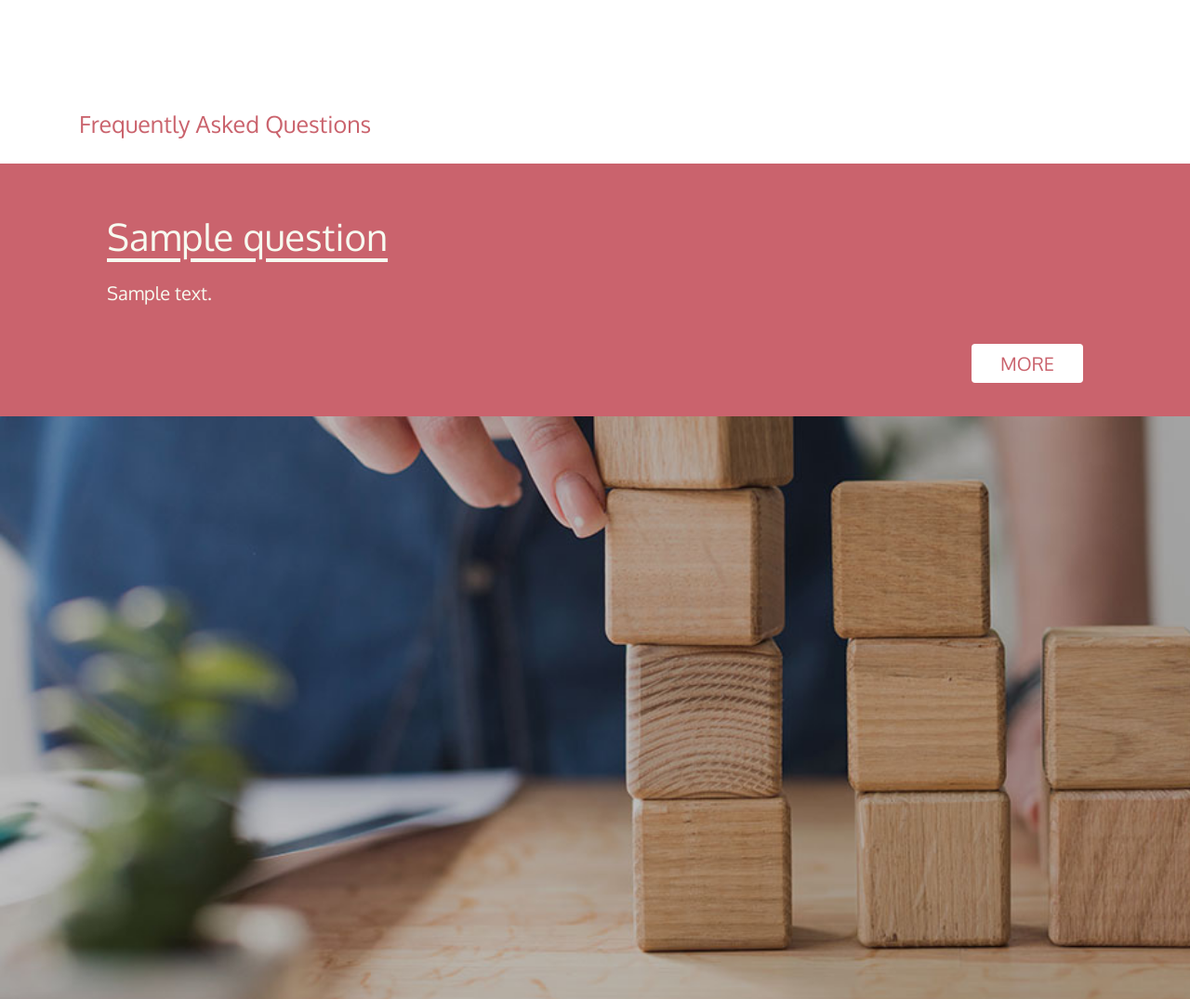
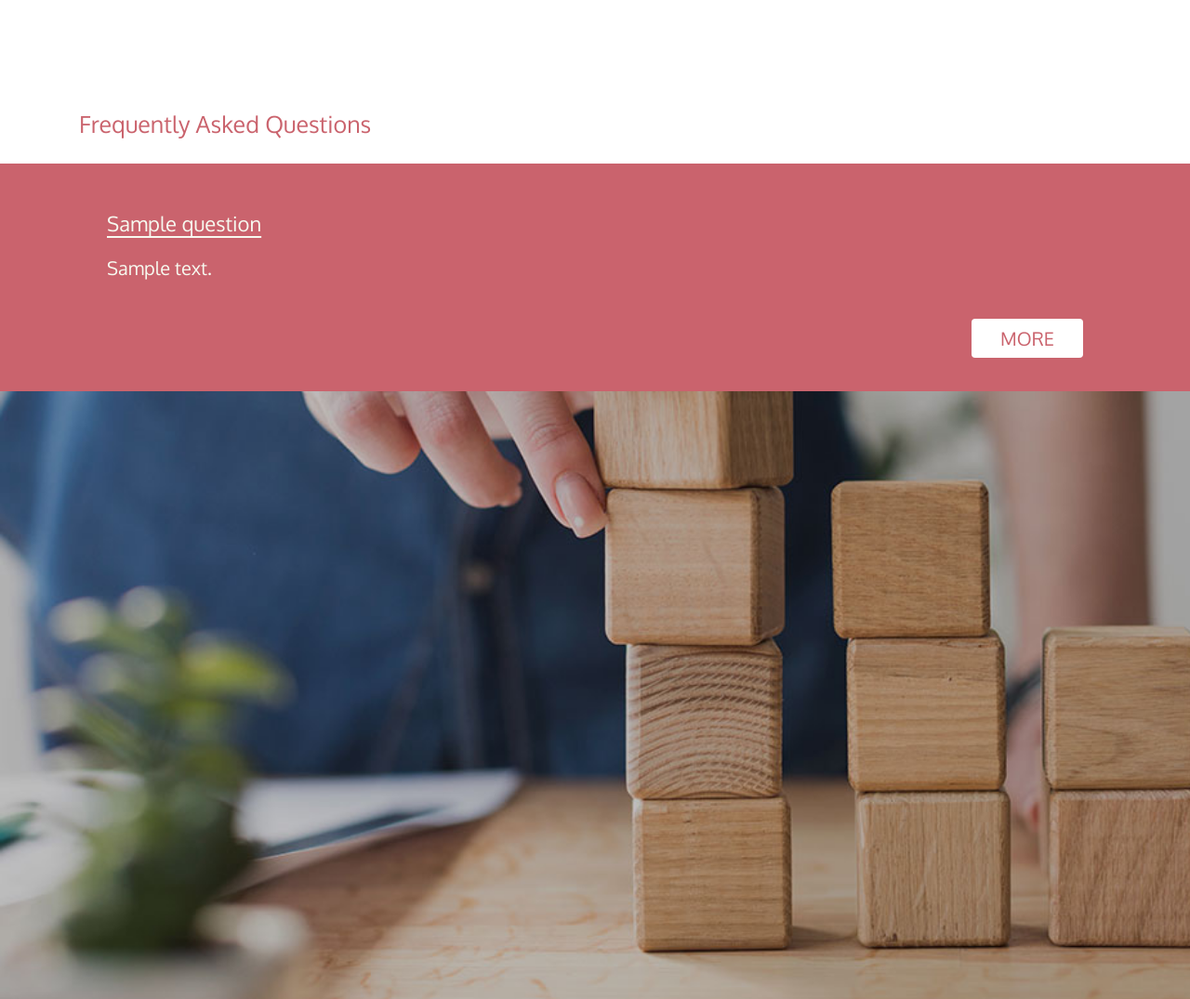
Before and after one commit to Minesto23/smartHR, a Django app: page / in a window 1280 px wide. Shown: the part 2157-3232 px from the top of the page at 93% size. Run offline with Django 3.2, Linux system fonts and the light colour scheme; tables that the repository leaves empty hold one stand-in row (values such as "Sample post"); grey boxes marked "Sample" are stand-in pictures; parts of the project's set-up code (start-up, migrations or seed data) failed here and were passed over; some libraries are stand-ins or nearby versions.

Commit message:
h3 a h4 services

```diff
--- a/core/static/core/css/style.css
+++ b/core/static/core/css/style.css
@@ -92,14 +92,12 @@ body{
 
 #q_div_l{
   margin-left: 100px;
-  /* max-width: 650px; */
-  margin-right: 20px;
+  max-width: 800px;
 }
 
 #q_div_r{
   margin-right: 100px;
-  /* max-width: 650px; */
-  margin-left: 20px;
+  max-width: 800px;
 }
 
 #questions{
@@ -111,7 +109,7 @@ body{
 #questions-title{
   text-decoration: underline  #F7FaF0;
   text-underline-position: under;
-  font-size: 40px;
+  font-size: 22px;
 }
 #question-text{
   font-size: 20px;
```
